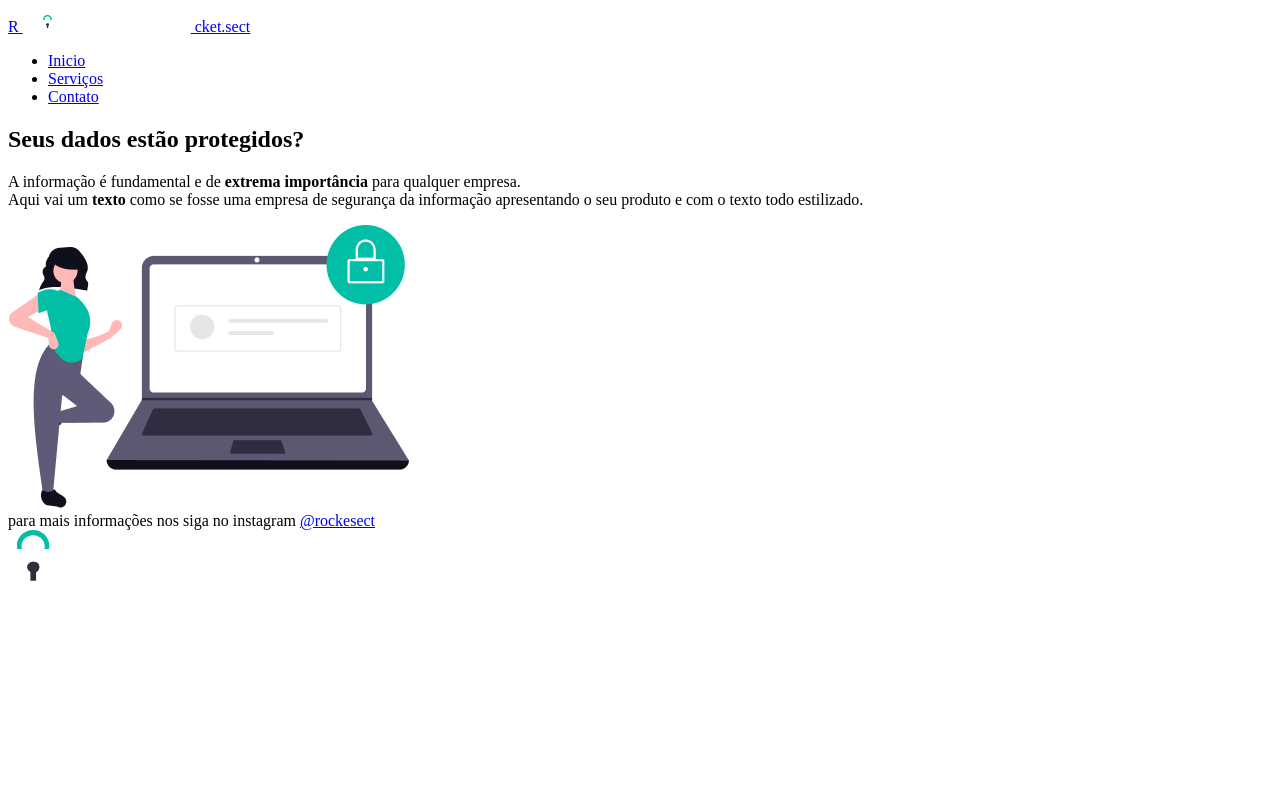
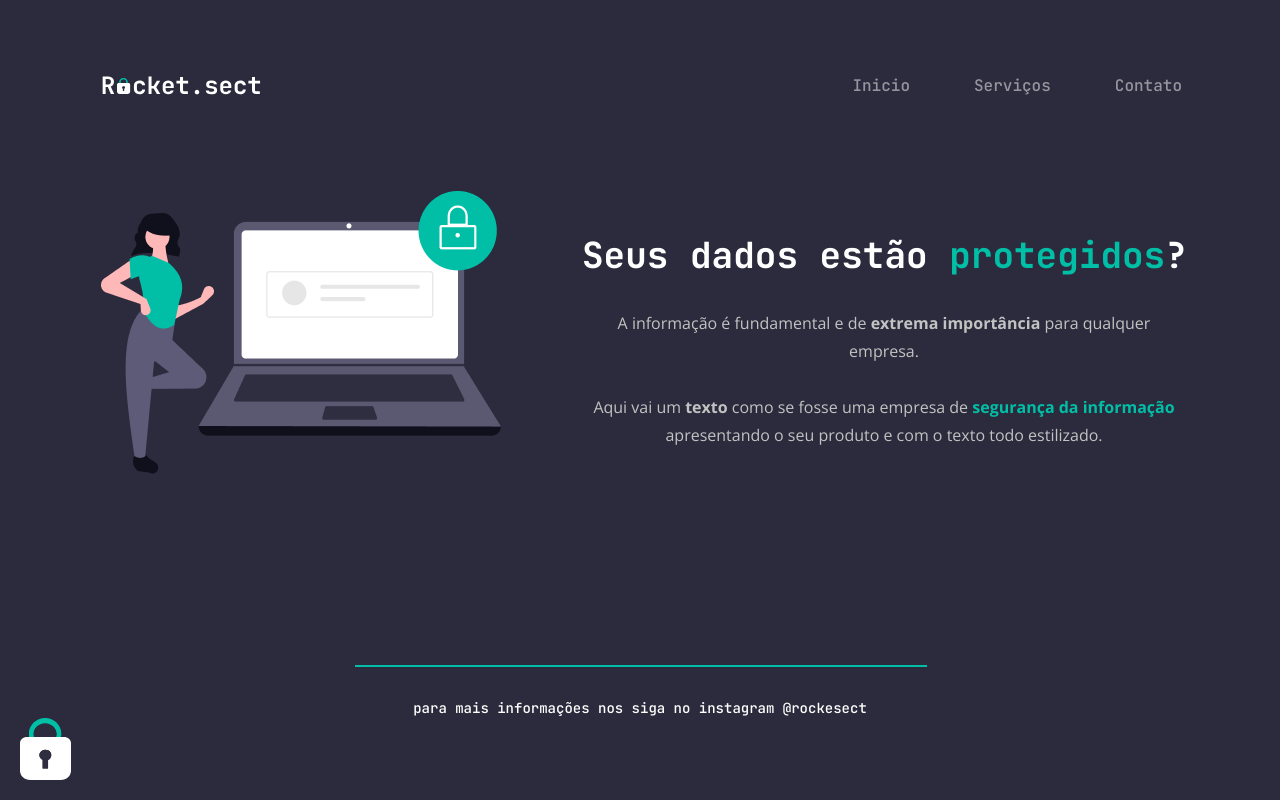
Before and after one commit to guipradocardoso/recriandolayout02, a plain HTML site: page index.html in a window 1280 px wide. Drawn offline with nearby package versions, Linux system fonts and the light colour scheme.

Commit message:
final adjustments

```diff
--- a/index.html
+++ b/index.html
@@ -1,17 +1,23 @@
 <!DOCTYPE html>
-<html lang="en">
+<html lang="pt-br">
   <head>
+    <link rel="preconnect" href="https://fonts.googleapis.com" />
+    <link rel="preconnect" href="https://fonts.gstatic.com" crossorigin />
     <meta charset="UTF-8" />
     <meta name="viewport" content="width=device-width, initial-scale=1.0" />
     <title>Document</title>
+    <link
+      href="https://fonts.googleapis.com/css2?family=JetBrains+Mono:wght@500;700&family=Open+Sans:wght@400;700&display=swap"
+      rel="stylesheet"
+    />
+
+    <link rel="stylesheet" href="/style.css" />
   </head>
   <body>
     <div class="page">
       <nav>
-        <a id="logo" href="#"
-          >R
+        <a id="logo" href="#">
           <img src="/images/logo.svg" alt="Rocket.sect" />
-          cket.sect
         </a>
         <ul>
           <li><a href="#">Inicio</a></li>
@@ -22,11 +28,12 @@
 
       <main>
         <section>
-          <h1>Seus dados estão <span>protegidos?</span></h1>
+          <h1>Seus dados estão <span>protegidos</span>?</h1>
 
           <p>
             A informação é fundamental e de
-            <strong>extrema importância</strong> para qualquer empresa. <br />
+            <strong>extrema importância</strong> para qualquer empresa.
+            <br /><br />
             Aqui vai um <strong>texto</strong> como se fosse uma empresa de
             <span>segurança da informação</span> apresentando o seu produto e
             com o texto todo estilizado.
@@ -38,12 +45,17 @@
         />
       </main>
       <footer>
+        <div id="line"></div>
         para mais informações nos siga no instagram
         <a href="https://www.instagram.com/rocketsect/" target="_blank"
           >@rockesect</a
         >
       </footer>
     </div>
-    <img src="/images/padlock.svg" alt="Cadeado no canto inferior esquerdo." />
+    <img
+      id="padlock"
+      src="/images/padlock.svg"
+      alt="Cadeado no canto inferior esquerdo."
+    />
   </body>
 </html>
--- a/style.css
+++ b/style.css
@@ -0,0 +1,105 @@
+body {
+  background: #2c2b3d;
+  margin: 0;
+  min-width: 100vh;
+  font-family: "JetBrains Mono", monospace;
+}
+
+nav {
+  display: flex;
+  list-style: none;
+  justify-content: space-between;
+  align-items: center;
+  margin: 71px 98px 101px 99px;
+}
+
+ul {
+  display: flex;
+  list-style: none;
+  gap: 64px;
+  margin: 0;
+  padding: 0;
+}
+
+ul li a {
+  text-decoration: none;
+  color: #fff;
+  opacity: 0.5;
+}
+
+ul li a:hover {
+  opacity: 1;
+}
+main {
+  display: flex;
+  align-items: center;
+  justify-content: space-between;
+}
+main img {
+  position: absolute;
+  left: 100px;
+  right: 780px;
+}
+section {
+  margin-left: 582px;
+}
+
+h1 {
+  font-family: "JetBrains Mono", monospace;
+  text-align: center;
+  font-size: 36px;
+  line-height: 48px;
+  font-weight: 700;
+  color: #fff;
+}
+
+h1 span {
+  color: #00bfa6;
+}
+
+section p {
+  font-family: "Open Sans", sans-serif;
+  text-align: center;
+  width: 604px;
+  color: #c2c2c2;
+  font-size: 16px;
+  font-weight: 400;
+  line-height: 28px;
+}
+
+section p strong {
+  font-weight: 700;
+}
+
+section p span {
+  color: #00bfa6;
+  font-weight: 700;
+}
+
+footer {
+  margin: 200px auto 23px;
+  width: 570px;
+  text-align: center;
+  color: #fff;
+  font-size: 14px;
+  font-weight: 500;
+  line-height: 28px;
+}
+
+footer a {
+  color: #fff;
+  text-decoration: none;
+}
+
+footer #line {
+  width: 570px;
+  height: 0;
+  margin-bottom: 27px;
+  border: 1px solid #00bfa6;
+}
+
+#padlock {
+  position: fixed;
+  left: 20px;
+  bottom: 20px;
+}
```
